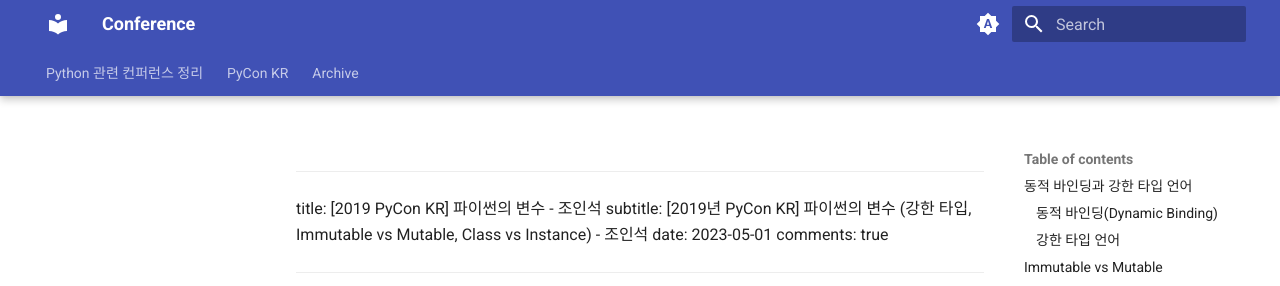
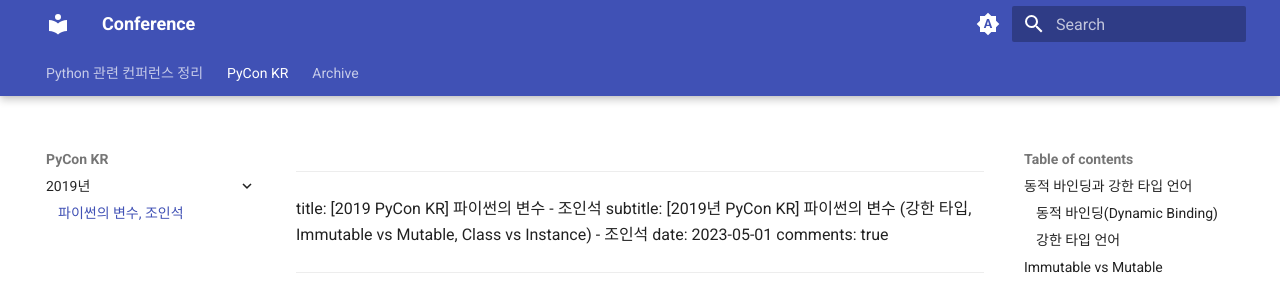
Before and after one commit to FastAPI-Korea/Conference, an MkDocs documentation site: the page built from docs/PyCon/KR/2019/su9LkSogAMc/index.md, in a window 1280 px wide. Shown: the top 286 px of the page. Built offline with MkDocs 1.6.1 and Material for MkDocs 9.7.7, drawn with Linux system fonts in a browser that asks for light colours; some of the changed lines change nothing that is shown.

Commit message:
chore (index): Index 파일 수정

```diff
--- a/mkdocs.yml
+++ b/mkdocs.yml
@@ -54,4 +54,4 @@
   - index.md
   - PyCon KR:
     - 2019년:
-      - 파이썬의 변수, 조인석: PyCon/KR/2019/su9LkSogAMc.md
+      - 파이썬의 변수, 조인석: PyCon/KR/2019/su9LkSogAMc/index.md
```
